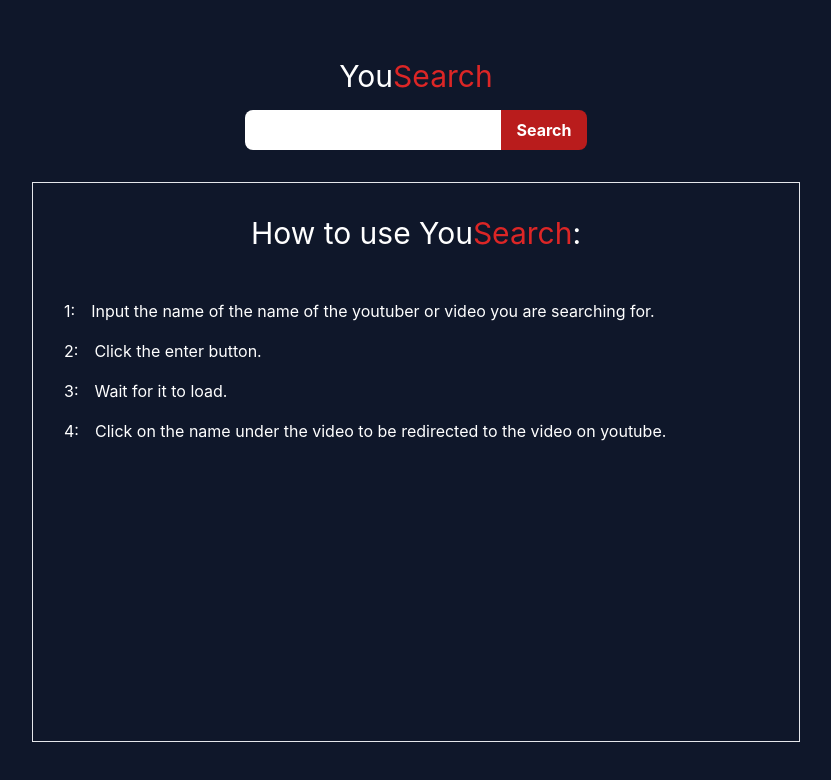
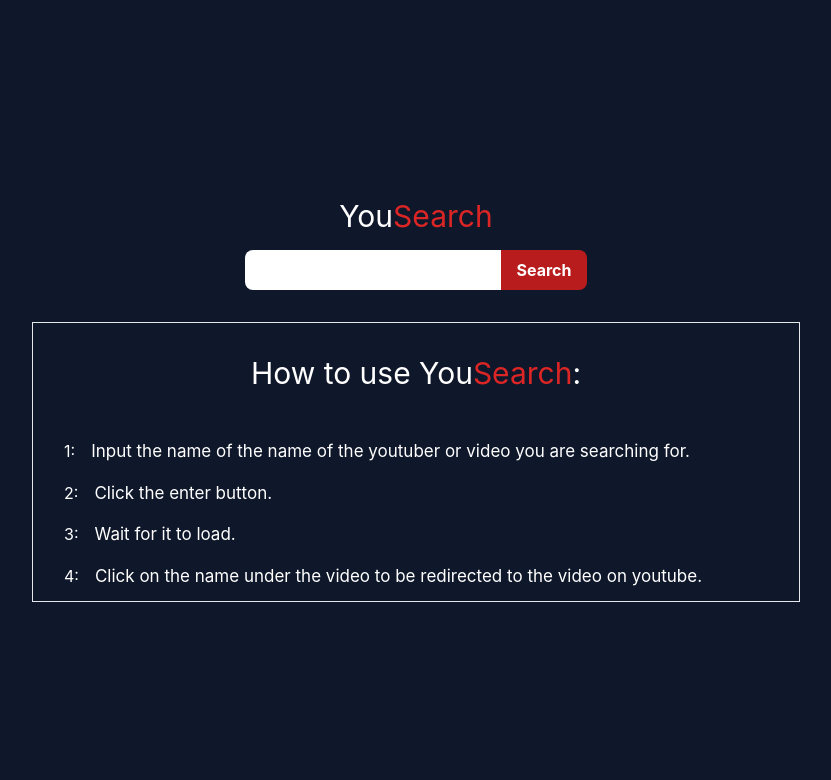
Before and after one commit to Tobbiloba/You-Search, a React (Create React App) app: page / in a window 1280 px wide. Shown: the top 780 px of the page, without its empty margins (224-1055 px from the left). Built offline with nearby package versions, Linux system fonts and the light colour scheme.

Commit message:
styled text in the instruction text

```diff
--- a/src/components/MainPage.js
+++ b/src/components/MainPage.js
@@ -1,5 +1,3 @@
-// import logo from '../svg/logo-no-background.svg';
-
 import { useEffect, useState } from "react";
 import CancelIcon from '@mui/icons-material/Cancel';
 
@@ -7,9 +5,6 @@
 
 const MainPage = () => {
     const [search, setSearch] = useState('');
-    // const [shouldRun, setShouldRun] = useState(false);
-    // const [input, setInput] = useState('');
-    // const [output, setOutput] = useState([]);
     const [apiData, setApiData] = useState([]);
     const [border, setBorder] = useState(false);
 
@@ -35,10 +30,6 @@
         },
     ]
 
-    //     <p>1.  Input the name of the name of the youtuber or video you are searching for</p>
-    // <p>2: Click the enter button</p>
-    // <p>3: Wait for it to load</p>
-    // <p>4: Click on the name under the video to be redirected to the video on youtube</p>
     const options = {
         method: 'GET',
         headers: {
@@ -47,18 +38,6 @@
         }
     };
 
-    // const getData = () => {
-    //     fetch(`https://youtube-search-results.p.rapidapi.com/youtube-search/?q=${search}`, options)
-    //         .then(response => response.json())
-    //         .then(data => {
-    //             // console.log(data);
-    //             setOutput(data);
-    //             // myObject = JSON.parse(data)
-    //             console.log(output.items)
-    //             setSearch('');
-    //         })
-    //         .catch(error => console.error(error));
-    // };
 
     const getData = async () => {
         const response = await fetch(`https://youtube-search-results.p.rapidapi.com/youtube-search/?q=${search}`, options);
@@ -84,12 +63,10 @@
 
         getData();
 
-        // setSearch('');
 
 
     }
 
-    // console.log(apiData)
 
 
 
@@ -109,13 +86,13 @@
                 </form>
             </div>
 
-            {!border && <div className="border w-[80vw] lg:w-[60vw] h-[70vh] flex flex-col items-center pt-8">
+            {!border && <div className="border w-[80vw] lg:w-[60vw] h-[35vh] flex flex-col items-center pt-8">
                 <h1 className="text-white text-3xl mb-12">How to use You<span className="text-red-600">Search</span>:</h1>
                 <div className="text-white w-[80vw] lg:w-[60vw] h-[40vh] px-8">
                     {steps.map((items) => (
                         <div key={items.id} className="flex flex-row mb-4">
                             <p className="mr-4">{items.id}:</p>
-                            <p>{items.instruction}</p>
+                            <p className="text-[12px] lg:text-[17px]">{items.instruction}</p>
                         </div>
                     ))}
 
@@ -123,11 +100,11 @@
             </div>}
             {border && <div>
 
-                <div className="w-[94vw] lg:w-[60vw] h-[70vh] overflow-y-scroll">
+                <div className="w-[94vw] lg:w-[60vw] h-[80vh] overflow-y-scroll">
                     {apiData?.map((item) => (
                         <div key={item.title}>
                             <img src={item.bestThumbnail.url} alt={item.title} className="w-[94vw] lg:w-[60vw]" />
-                            <a href={item.url} target="_blank" className="text-white">{item.name ? item.name : item.title}</a>
+                            <a href={item.url} target="_blank" className="text-white hover:text-grey-500">{item.name ? item.name : item.title}</a>
 
                         </div>
                     ))}
```
